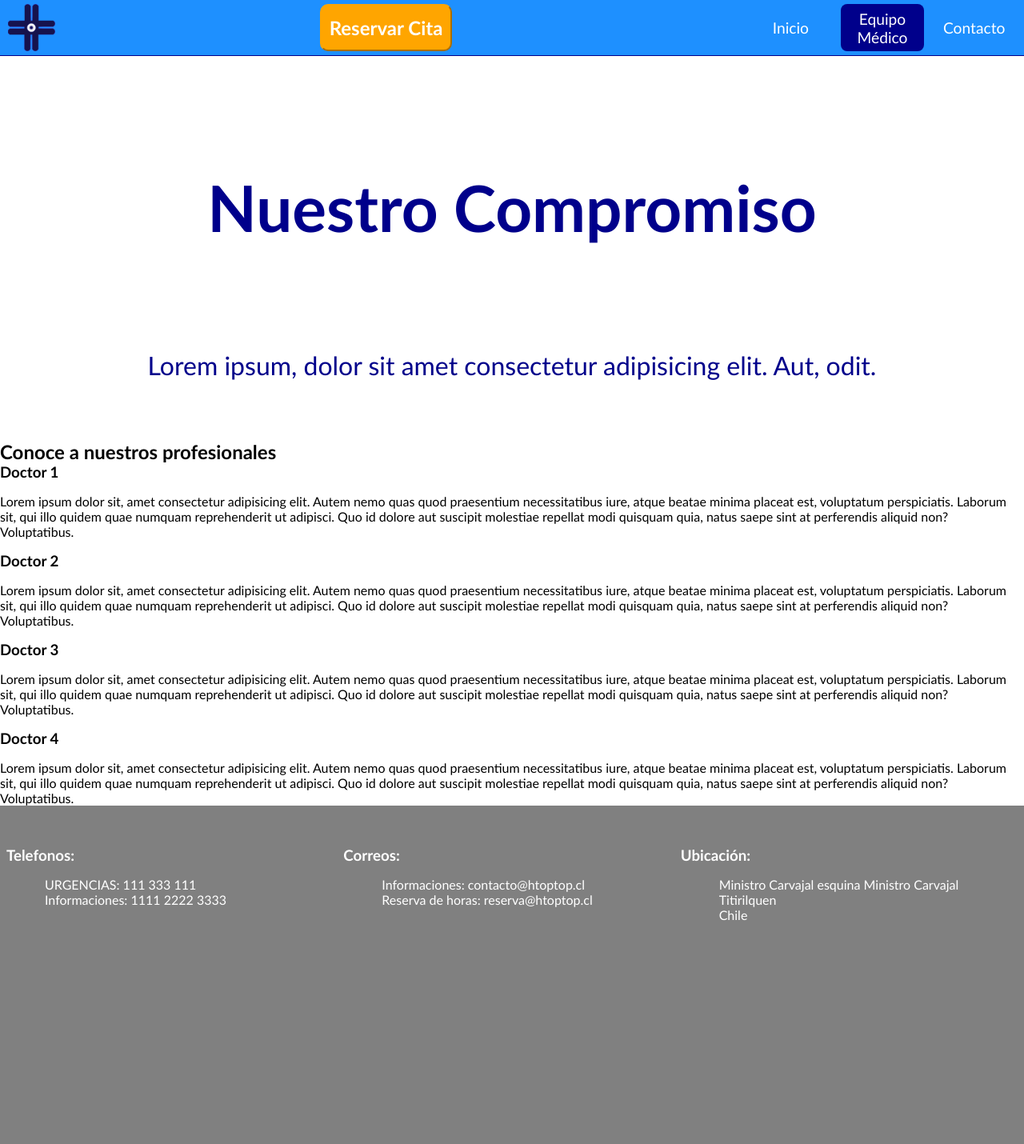
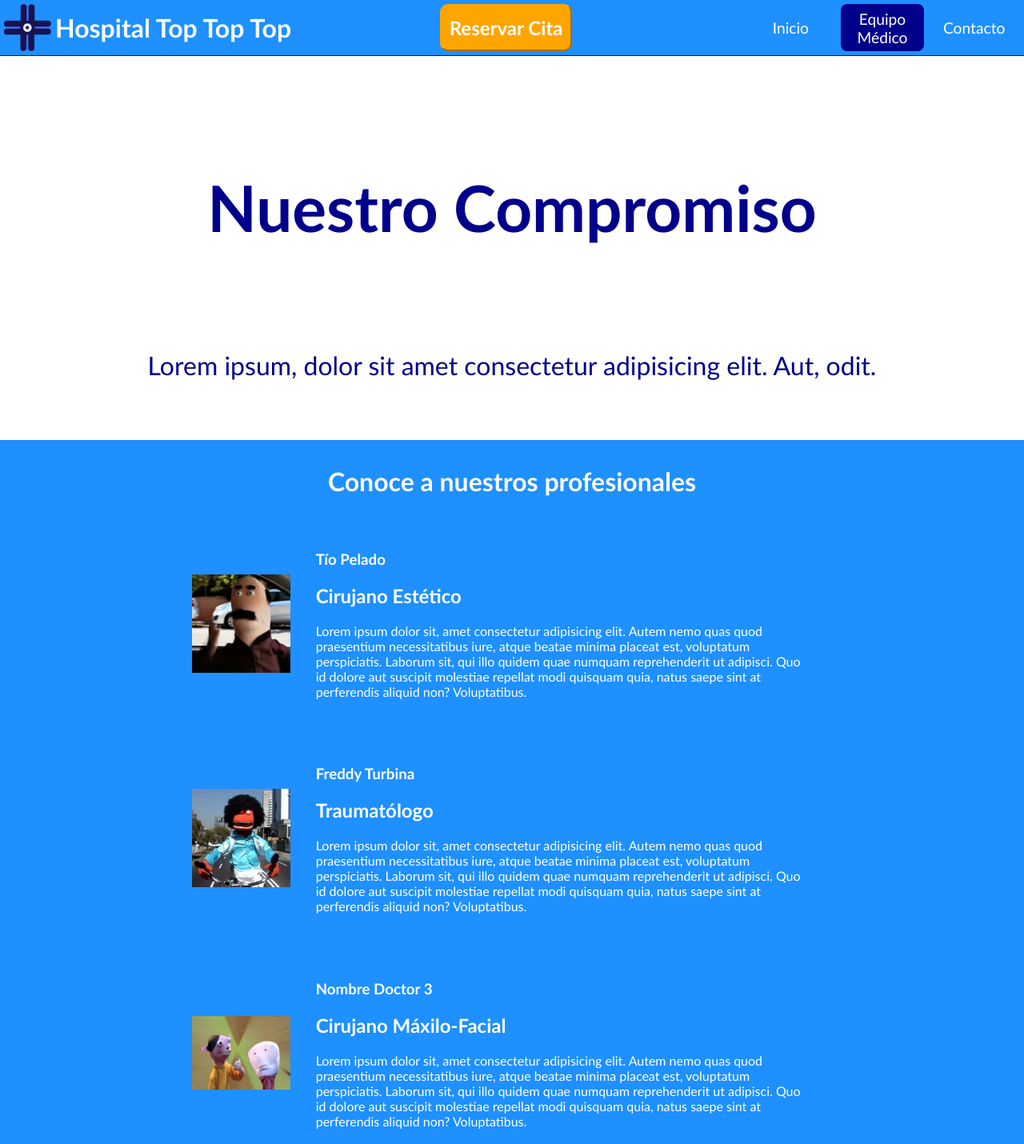
Before and after one commit to mr-pineda/Evaluacion_M2-Ejercicio_Practico_1, a plain HTML site: page about.html in a window 1280 px wide. Shown: the top 1430 px of the page at 80% size. Before the commit the page ends 1185 px from the top, so only its background shows below. Drawn offline with Linux system fonts and the light colour scheme.

Commit message:
feat: Added styles to about page

```diff
--- a/about.html
+++ b/about.html
@@ -4,11 +4,14 @@
     <meta charset="UTF-8" />
     <meta name="viewport" content="width=device-width, initial-scale=1.0" />
     <title>Hospital Top Top | Contacto</title>
-    <link rel="stylesheet" href="css/styles.css" />
+    <link rel="stylesheet" href="assets/css/styles.css" />
   </head>
   <body>
     <header>
-      <img src="assets/logo.png" alt="Logo del Hospital" />
+      <div class="logo_container">
+        <img src="assets/img/logo.png" alt="Logo del Hospital" />
+        <h1>Hospital Top Top Top</h1>
+      </div>
       <button class="appointment_btn">Reservar Cita</button>
       <nav>
         <ul>
@@ -27,48 +30,64 @@
     <section id="team">
       <h1>Conoce a nuestros profesionales</h1>
       <article class="doctor">
-        <h1>Doctor 1</h1>
-        <p>
+        <img src="assets/img/doctor1.png" alt="Foto Cirujano" />
+        <div>
+          <h1 class="doctor_name">Tío Pelado</h1>
+          <h2 class="job">Cirujano Estético</h2>
+          <p class="profile">
             Lorem ipsum dolor sit, amet consectetur adipisicing elit. Autem nemo
-          quas quod praesentium necessitatibus iure, atque beatae minima placeat
-          est, voluptatum perspiciatis. Laborum sit, qui illo quidem quae
-          numquam reprehenderit ut adipisci. Quo id dolore aut suscipit
-          molestiae repellat modi quisquam quia, natus saepe sint at perferendis
-          aliquid non? Voluptatibus.
+            quas quod praesentium necessitatibus iure, atque beatae minima
+            placeat est, voluptatum perspiciatis. Laborum sit, qui illo quidem
+            quae numquam reprehenderit ut adipisci. Quo id dolore aut suscipit
+            molestiae repellat modi quisquam quia, natus saepe sint at
+            perferendis aliquid non? Voluptatibus.
           </p>
+        </div>
       </article>
       <article class="doctor">
-        <h1>Doctor 2</h1>
-        <p>
+        <img src="assets/img/doctor2.jpg" alt="Foto Traumatólogo" />
+        <div>
+          <h1 class="doctor_name">Freddy Turbina</h1>
+          <h2 class="job">Traumatólogo</h2>
+          <p class="profile">
             Lorem ipsum dolor sit, amet consectetur adipisicing elit. Autem nemo
-          quas quod praesentium necessitatibus iure, atque beatae minima placeat
-          est, voluptatum perspiciatis. Laborum sit, qui illo quidem quae
-          numquam reprehenderit ut adipisci. Quo id dolore aut suscipit
-          molestiae repellat modi quisquam quia, natus saepe sint at perferendis
-          aliquid non? Voluptatibus.
+            quas quod praesentium necessitatibus iure, atque beatae minima
+            placeat est, voluptatum perspiciatis. Laborum sit, qui illo quidem
+            quae numquam reprehenderit ut adipisci. Quo id dolore aut suscipit
+            molestiae repellat modi quisquam quia, natus saepe sint at
+            perferendis aliquid non? Voluptatibus.
           </p>
+        </div>
       </article>
       <article class="doctor">
-        <h1>Doctor 3</h1>
-        <p>
+        <img src="assets/img/doctor3.jpg" alt="Foto Odontólogo" />
+        <div>
+          <h1 class="doctor_name">Nombre Doctor 3</h1>
+          <h2 class="job">Cirujano Máxilo-Facial</h2>
+          <p class="profile">
             Lorem ipsum dolor sit, amet consectetur adipisicing elit. Autem nemo
-          quas quod praesentium necessitatibus iure, atque beatae minima placeat
-          est, voluptatum perspiciatis. Laborum sit, qui illo quidem quae
-          numquam reprehenderit ut adipisci. Quo id dolore aut suscipit
-          molestiae repellat modi quisquam quia, natus saepe sint at perferendis
-          aliquid non? Voluptatibus.
+            quas quod praesentium necessitatibus iure, atque beatae minima
+            placeat est, voluptatum perspiciatis. Laborum sit, qui illo quidem
+            quae numquam reprehenderit ut adipisci. Quo id dolore aut suscipit
+            molestiae repellat modi quisquam quia, natus saepe sint at
+            perferendis aliquid non? Voluptatibus.
           </p>
+        </div>
       </article>
       <article class="doctor">
-        <h1>Doctor 4</h1>
-        <p>
+        <img src="assets/img/doctor4.jpg" alt="Foto Psicologo" />
+        <div>
+          <h1 class="doctor_name">Joe Pino</h1>
+          <h2 class="job">Psicólogo</h2>
+          <p class="profile">
             Lorem ipsum dolor sit, amet consectetur adipisicing elit. Autem nemo
-          quas quod praesentium necessitatibus iure, atque beatae minima placeat
-          est, voluptatum perspiciatis. Laborum sit, qui illo quidem quae
-          numquam reprehenderit ut adipisci. Quo id dolore aut suscipit
-          molestiae repellat modi quisquam quia, natus saepe sint at perferendis
-          aliquid non? Voluptatibus.
+            quas quod praesentium necessitatibus iure, atque beatae minima
+            placeat est, voluptatum perspiciatis. Laborum sit, qui illo quidem
+            quae numquam reprehenderit ut adipisci. Quo id dolore aut suscipit
+            molestiae repellat modi quisquam quia, natus saepe sint at
+            perferendis aliquid non? Voluptatibus.
           </p>
+        </div>
       </article>
     </section>
     <footer>
--- a/css/styles.css
+++ b/assets/css/styles.css
@@ -25,9 +25,19 @@ header {
   background-color: dodgerblue;
   border-bottom: 1px solid darkblue;
 }
+.logo_container {
+  display: flex;
+  align-items: center;
+  justify-content: center;
+  margin: 0;
+  padding: 5px;
+  color: white;
+}
 header img {
-  margin: 5px 0px 5px 10px;
+  height: 100%;
+  margin-right: 5px;
 }
+
 .appointment_btn {
   background-color: orange;
   border-radius: 10px;
@@ -151,10 +161,34 @@ footer h3 {
 
 /* Team Section */
 #team {
-  background-color: white;
+  background-color: dodgerblue;
+  color: white;
+  padding: 2rem 15rem;
 }
-#team h1 {
-  margin: 0 0;
+#team > h1 {
+  margin: 0 0 3rem 0;
+  text-align: center;
+  font-size: 2rem;
+}
+#team article {
+  display: flex;
+  justify-content: center;
+  align-items: center;
+}
+.doctor {
+  margin-bottom: 3rem;
+}
+.doctor img {
+  /* height: 100%; */
+  width: 5rem;
+  background-color: black;
+  flex: 1;
+  margin-right: 2rem;
+}
+.doctor > div {
+  height: 100%;
+  flex: 5;
+  margin-right: 2rem;
 }
 
 /* Testimonials */
```
Also changed, not shown: contact.html (+5 -2 lines), index.html (+7 -2 lines), assets/img/doctor1.png (added), assets/img/doctor2.jpg (added), assets/img/doctor3.jpg (added), assets/img/doctor4.jpg (added), assets/img/logo.png (renamed from assets/logo.png). Lines whose indentation alone changed are shown as unchanged.
